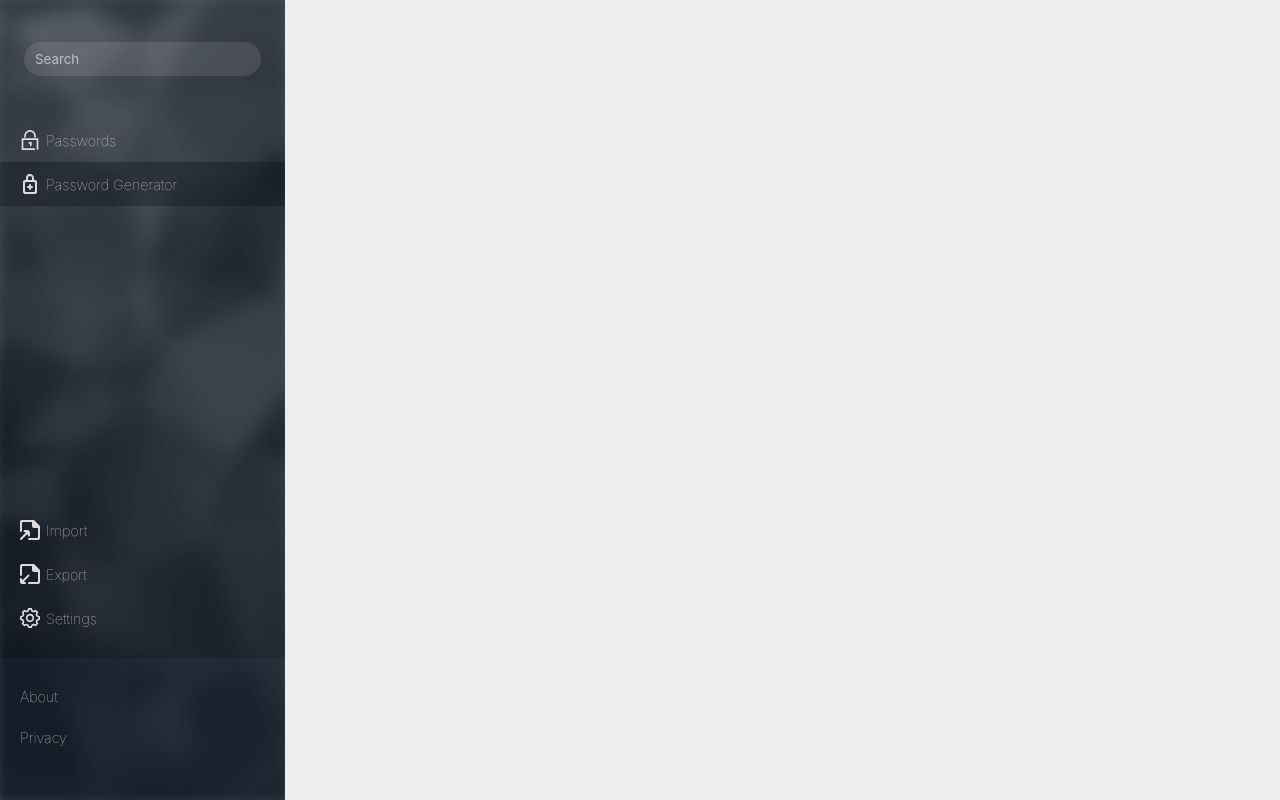
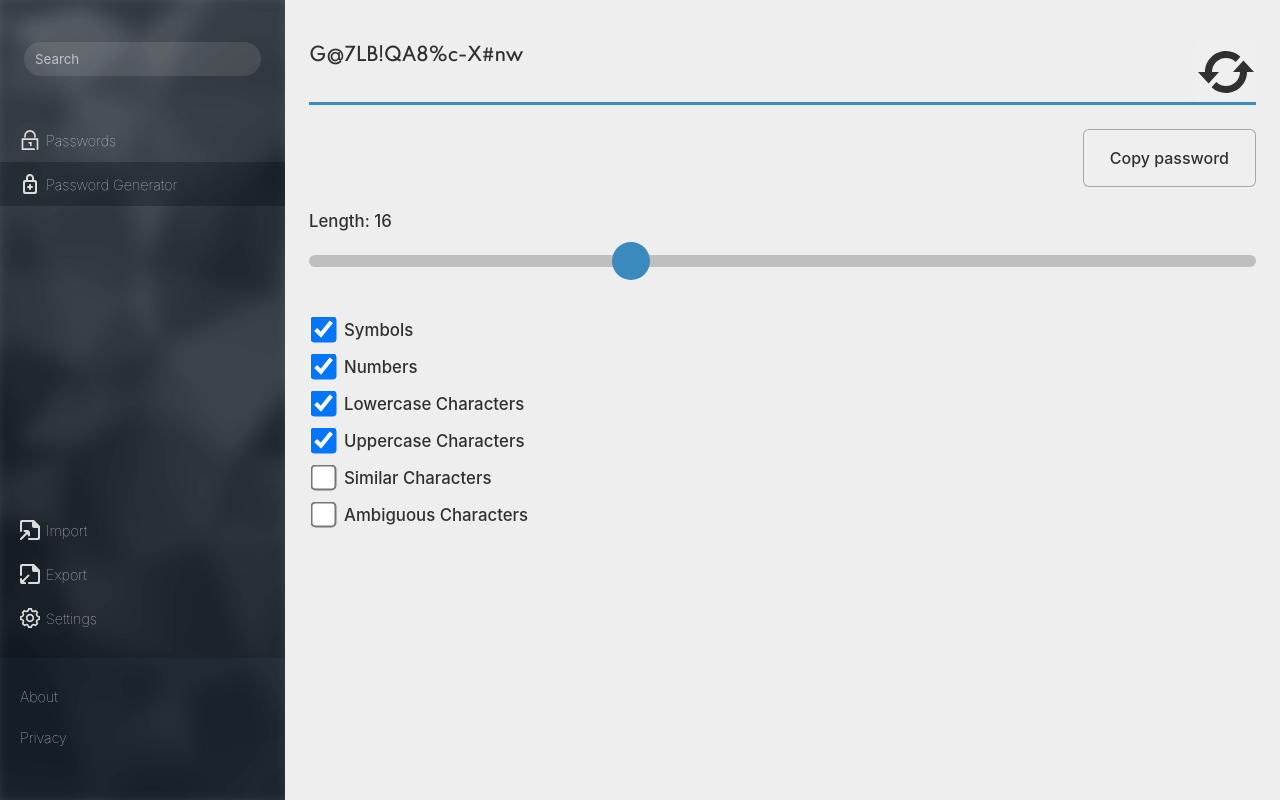
Before and after one commit to ejasso112/electron-react-password-manager, a React (Create React App) app: page /password-generator in a window 1280 px wide. Built offline with nearby package versions, Linux system fonts and the light colour scheme.

Commit message:
ViewPasswordGenerator Update
Created ViewPasswordGenerator Component to generate passwords with styles.
Other minor CSS fixes

```diff
--- a/src/App.js
+++ b/src/App.js
@@ -7,6 +7,7 @@ import ManagePassword from './components/ManagePassword'
 
 import PassVaultContextProvider from './contexts/PassVaultContext';
 import './styles/_App.scss'
+import ViewPasswordGenerator from './views/ViewPasswordGenerator';
 
 const App = () => {
     return (
@@ -15,6 +16,7 @@ const App = () => {
                 <PassVaultContextProvider>
                     <Route path='/' component={ViewNav} />
                     <Route path={['/', '/password/:id']} exact component={ViewPasswords} />
+                    <Route path='/password-generator' exact component={ViewPasswordGenerator} />
                     <Route path='/password/:id' exact component={ManagePassword} />
                 </PassVaultContextProvider>
             </Router>
--- a/src/components/PasswordCardGrid.js
+++ b/src/components/PasswordCardGrid.js
@@ -8,7 +8,6 @@ const PasswordCardGrid = (props) => {
     const id = props.data.id
     const imgUrl = props.data.urlSvg && props.data.urlSvg
     const SVG = !imgUrl && ImportSvg.Lock
-    const website = props.data.website
     const email = props.data.email
     const name = props.data.name
     const isActive = props.active
--- a/src/components/PasswordCardList.js
+++ b/src/components/PasswordCardList.js
@@ -8,7 +8,6 @@ const PasswordCardList = (props) => {
     const id = props.data.id
     const imgUrl = props.data.urlSvg && props.data.urlSvg
     const SVG = !imgUrl && ImportSvg.Lock
-    const website = props.data.website
     const email = props.data.email
     const name = props.data.name
     const isActive = props.active
--- a/src/res/ImportSvg.js
+++ b/src/res/ImportSvg.js
@@ -6,6 +6,7 @@ import {ReactComponent as Import} from './svg/Import.svg'
 import {ReactComponent as Lock} from './svg/Lock.svg'
 import {ReactComponent as LockAdd} from './svg/lockAdd.svg'
 import {ReactComponent as Settings} from './svg/Settings.svg'
+import {ReactComponent as Refresh} from './svg/Refresh.svg'
 
 const ImportSvg = {
     Add: Add,
@@ -15,7 +16,8 @@ const ImportSvg = {
     Import: Import,
     Lock: Lock,
     LockAdd: LockAdd,
-    Settings: Settings
+    Settings: Settings,
+    Refresh: Refresh
 }
 
 export default ImportSvg
--- a/src/styles/ManagePasswordForm.scss
+++ b/src/styles/ManagePasswordForm.scss
@@ -51,7 +51,6 @@
 
         &:focus {
             outline: none;
-            border-radius: 24px;
         }
     }
 
--- a/src/styles/PasswordsViewList.scss
+++ b/src/styles/PasswordsViewList.scss
@@ -3,4 +3,6 @@
     overflow-x: hidden;
     margin-top: -20px;
     margin-right: -24px;
+    margin-left: -24px;
+    padding-left: 24px;
 }
--- /dev/null
+++ b/src/styles/ViewPasswordGenerator.scss
@@ -0,0 +1,119 @@
+.viewPasswordGenerator {
+    display: flex;
+    flex-direction: column;
+    height: 100vh;
+
+    &__container {
+        &__password, &__copy, &__range, &__checkboxes {
+            margin-bottom: 24px;
+        }
+
+        &__password {
+            display: flex;
+            justify-content: space-between;
+            align-items: center;
+            border-bottom: 3px solid rgba($color: #3B8ABE, $alpha: 1);
+        }
+
+        &__copy {
+            display: flex;
+            justify-content: flex-end;
+        }
+    }
+
+    &__password {
+        color: rgba($color: #000000, $alpha: .8);
+        padding-bottom: 32px;
+        font-size: 1.1em;
+        font-family: Spartan;
+        font-weight: 600;
+    }
+
+    &__refresh {
+        &__button {
+            cursor: pointer;
+            display: flex;
+            align-items: center;
+            justify-content: center;
+            border: 2px solid transparent;
+            width: 60px;
+            height: 60px;
+
+            &:focus {
+                outline: none;
+            }
+        }
+
+        &__svg {
+            height: 100%;
+            fill: rgba($color: #000000, $alpha: .8);
+        }
+    }
+
+    &__copy__button {
+        border: 1px solid rgba($color: #000000, $alpha: .3);
+        border-radius: 6px;
+        cursor: pointer;
+        padding: 18px 26px;
+        color: rgba($color: #000000, $alpha: .8);
+        font-weight: 500;
+        font-size: 1em;
+
+        &:focus {
+            outline: none;
+        }
+
+        &:hover {
+            background: rgba($color: #000000, $alpha: .05);
+        }
+    }
+    &__length {
+        color: rgba($color: #000000, $alpha: .8);
+        font-size: 1.05em;
+        font-weight: 500;
+    }
+    &__range {
+        margin: 24px 0;
+        -webkit-appearance: none;
+        width: 100%;
+        height: 12px;
+        border-radius: 6px;
+        background: rgba($color: #000000, $alpha: .2);
+
+        outline: none;
+
+        &::-webkit-slider-thumb {
+            -webkit-appearance: none;
+            appearance: none;
+            width: 38px;
+            height: 38px;
+            border-radius: 100%;
+            background: #3B8ABE;
+            cursor: pointer;
+        }
+
+        &::-moz-range-thumb {
+            width: 38px;
+            height: 38px;
+            border-radius: 100%;
+            background: #3B8ABE;
+            cursor: pointer;
+        }
+    }
+
+    &__item {
+        margin-bottom: 8px;
+    }
+
+    &__checkbox {
+        transform: scale(2);
+        margin: 8px;
+    }
+
+    &__label {
+        margin-left: 6px;
+        color: rgba($color: #000000, $alpha: .8);
+        font-size: 1.05em;
+        font-weight: 500;
+    }
+}
--- /dev/null
+++ b/src/views/ViewPasswordGenerator.js
@@ -0,0 +1,113 @@
+import React from 'react'
+import copy from 'copy-to-clipboard'
+import ImportSvg from '../res/ImportSvg'
+
+import '../styles/ViewPasswordGenerator.scss'
+
+const ViewPasswordGenerator = props => {
+    let [password, setPassword] = React.useState('')
+    let [passLength, setLength] = React.useState(16)
+    let [isSymbols, setSymbols] = React.useState(true)
+    let [isNumbers, setNumbers] = React.useState(true)
+    let [isLower, setLower] = React.useState(true)
+    let [isUpper, setUpper] = React.useState(true)
+    let [isSimilar, setSimilar] = React.useState(false)
+    let [isAmbiguous, setAmbiguous] = React.useState(false)
+
+    const prevCount = usePrevious(password);
+    React.useEffect(() => {
+        prevCount === password && generatePassword(passLength)
+    });
+
+    const isRequired = () => {
+        let checkedCounter = 0
+
+        if (isSymbols) { checkedCounter += 1 }
+        if (isNumbers) { checkedCounter += 1 }
+        if (isLower) { checkedCounter += 1 }
+        if (isUpper) { checkedCounter += 1 }
+        if (isSimilar) { checkedCounter += 1 }
+        if (isAmbiguous) { checkedCounter += 1 }
+
+        return (checkedCounter === 1 ? true : false)
+    }
+
+    const generatePassword = (length) => {
+        const lower = 'abcdefghjkmnpqrstuvwxyz'
+        const lowerSim = 'ilo'
+        const upper = 'ABCDEFGHJKLMNPQRSTUVWXYZ'
+        const upperSim = 'IO'
+        const numbers = '23456789'
+        const numbersSim = '01'
+        const symbols = '!#$%&*+-=?@^_'
+        const ambiguous = '{}[]()\\/\'"`~,;:.<>'
+
+        let generatedPassword = ''
+        let characters = `${isLower ? lower : ''}${isUpper ? upper : ''}${isNumbers ? numbers : ''}${isSymbols ? symbols : ''}${isSimilar ? lowerSim+upperSim+numbersSim : ''}${isAmbiguous ? ambiguous : ''}`
+        let charactersLength = characters.length
+        for (let i = 0; i < length; i++) {
+            generatedPassword += characters.charAt(Math.floor(Math.random() * charactersLength));
+        }
+
+        setPassword(generatedPassword)
+    }
+
+    password.length === 0 && generatePassword(passLength)
+    const RefreshSVG = ImportSvg.Refresh
+
+    return (
+        <article className={`viewPasswordGenerator view`}>
+            <div className={`viewPasswordGenerator__container__password`}>
+                <span className={`viewPasswordGenerator__password`}>{password}</span>
+                <button className={`viewPasswordGenerator__refresh__button`} type="button" onClick={() => generatePassword(passLength)}>
+                    <RefreshSVG className={`viewPasswordGenerator__refresh__svg`} />
+                </button>
+            </div>
+            <div className={`viewPasswordGenerator__container__copy`}>
+                <button className={`viewPasswordGenerator__copy__button`} type="button" onClick={() => copy(password.toString())}>Copy password</button>
+            </div>
+            <div className={`viewPasswordGenerator__container__range`}>
+                <p className={`viewPasswordGenerator__length`}>Length: {passLength}</p>
+                <input className={`viewPasswordGenerator__range`} type="range" defaultValue="16" min="4" max="40" onChange={(e) => setLength(parseInt(e.target.value))}/>
+            </div>
+            <div className={`viewPasswordGenerator__container__checkboxes`}>
+                <div className={`viewPasswordGenerator__item`}>
+                    <input className={`viewPasswordGenerator__checkbox`} type="checkbox" onChange={(e) => (!isRequired() || !isSymbols) && setSymbols(e.target.checked)} checked={isSymbols} />
+                    <label className={`viewPasswordGenerator__label`}>Symbols</label>
+                </div>
+                <div className={`viewPasswordGenerator__item`}>
+                    <input className={`viewPasswordGenerator__checkbox`} type="checkbox" onChange={(e) => (!isRequired() || !isNumbers) && setNumbers(e.target.checked)} checked={isNumbers} />
+                    <label className={`viewPasswordGenerator__label`}>Numbers</label>
+                </div>
+                <div className={`viewPasswordGenerator__item`}>
+                    <input className={`viewPasswordGenerator__checkbox`} type="checkbox" onChange={(e) => (!isRequired() || !isLower) && setLower(e.target.checked)} checked={isLower} />
+                    <label className={`viewPasswordGenerator__label`}>Lowercase Characters</label>
+                </div>
+                <div className={`viewPasswordGenerator__item`}>
+                    <input className={`viewPasswordGenerator__checkbox`} type="checkbox" onChange={(e) => (!isRequired() || !isUpper) && setUpper(e.target.checked)} checked={isUpper} />
+                    <label className={`viewPasswordGenerator__label`}>Uppercase Characters</label>
+                </div>
+                <div className={`viewPasswordGenerator__item`}>
+                    <input className={`viewPasswordGenerator__checkbox`} type="checkbox" onChange={(e) => (!isRequired() || !isSimilar) && setSimilar(e.target.checked)} checked={isSimilar} />
+                    <label className={`viewPasswordGenerator__label`}>Similar Characters</label>
+                </div>
+                <div className={`viewPasswordGenerator__item`}>
+                    <input className={`viewPasswordGenerator__checkbox`} type="checkbox" onChange={(e) => (!isRequired() || !isAmbiguous) && setAmbiguous(e.target.checked)} checked={isAmbiguous} />
+                    <label className={`viewPasswordGenerator__label`}>Ambiguous Characters</label>
+                </div>
+            </div>
+        </article>
+    )
+}
+
+const usePrevious = (value) => {
+    const ref = React.useRef()
+
+    React.useEffect(() => {
+      ref.current = value
+    }, [value])
+
+    return ref.current
+}
+
+export default ViewPasswordGenerator
```
Also changed, not shown: src/res/svg/Refresh.svg (added).
